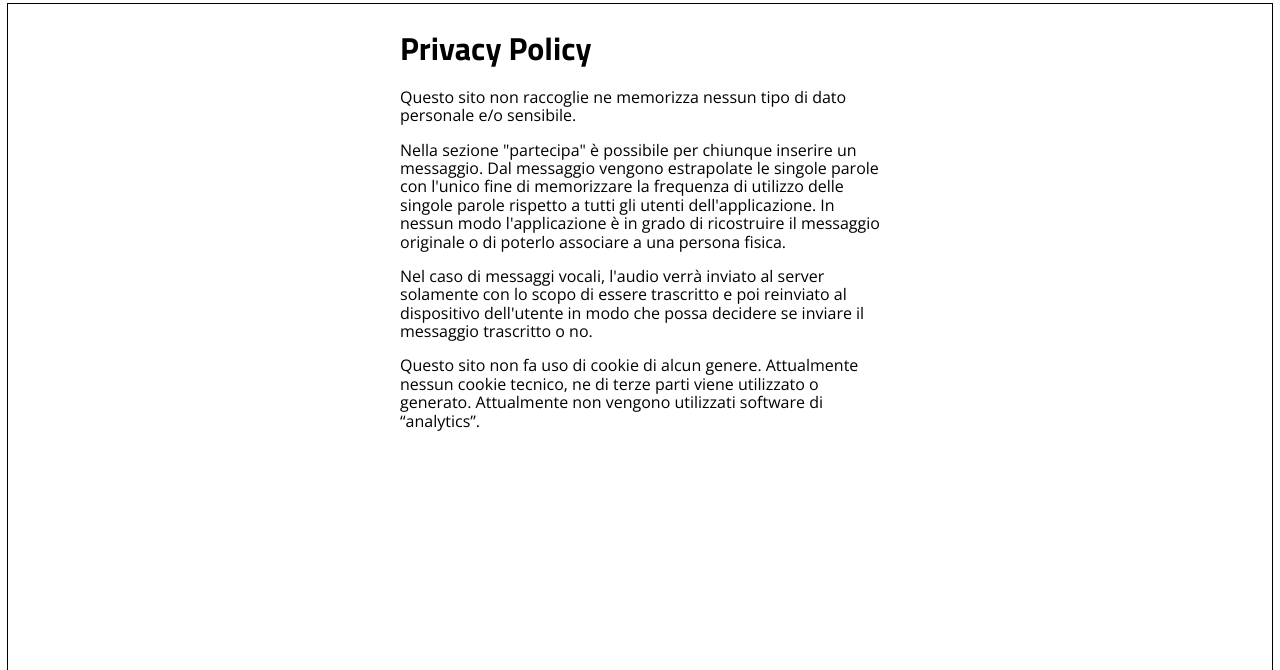
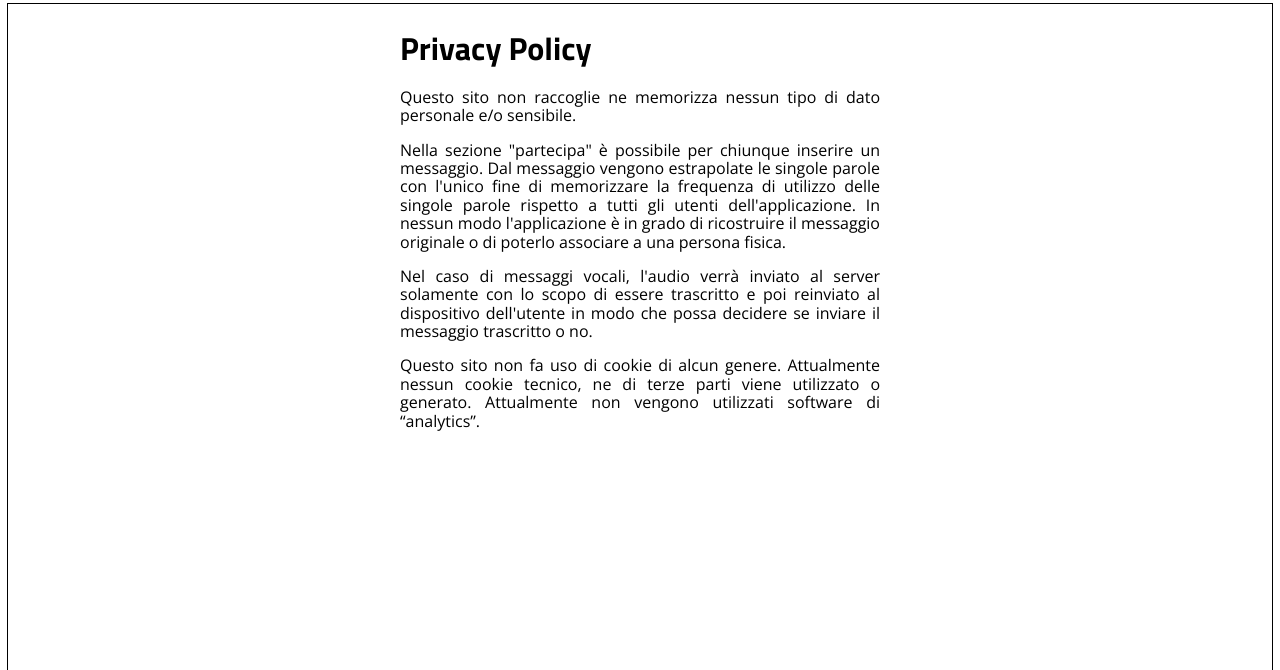
Before and after one commit to archiviofontiorali/voice-landscape, a Django app: template website/templates/privacy.html in a window 1280 px wide. Shown: the part 44-714 px from the top of the page. Run offline with Django 4.2, Linux system fonts and the light colour scheme; the template is opened without the code that fills it, so the values that code supplies are empty; style sheets or scripts are compiled from the project's sources; some libraries are stand-ins or nearby versions.

Commit message:
Add privacy page

```diff
--- a/website/templates/privacy.html
+++ b/website/templates/privacy.html
@@ -1,7 +1,7 @@
 {% extends "_base.html" %}
 
 {% block contents %}
-  <article class="measure center">
+  <article class="measure center tj">
     <h1>Privacy Policy</h1>
     <p>
       Questo sito non raccoglie ne memorizza nessun tipo di dato personale e/o sensibile.
--- a/website/urls.py
+++ b/website/urls.py
@@ -7,4 +7,5 @@ urlpatterns = [
     path("map", views.MapPage.as_view(), name="map"),
     path("share", views.SharePage.as_view(), name="share"),
     path("showcase", views.ShowcasePage.as_view(), name="showcase"),
+    path("privacy", views.PrivacyPage.as_view(), name="privacy"),
 ]
--- a/website/views.py
+++ b/website/views.py
@@ -49,3 +49,7 @@ class MapPage(MapContextMixin, generic.TemplateView):
 
 class ShowcasePage(MapContextMixin, generic.TemplateView):
     template_name = "showcase.html"
+
+
+class PrivacyPage(generic.TemplateView):
+    template_name = "privacy.html"
```
